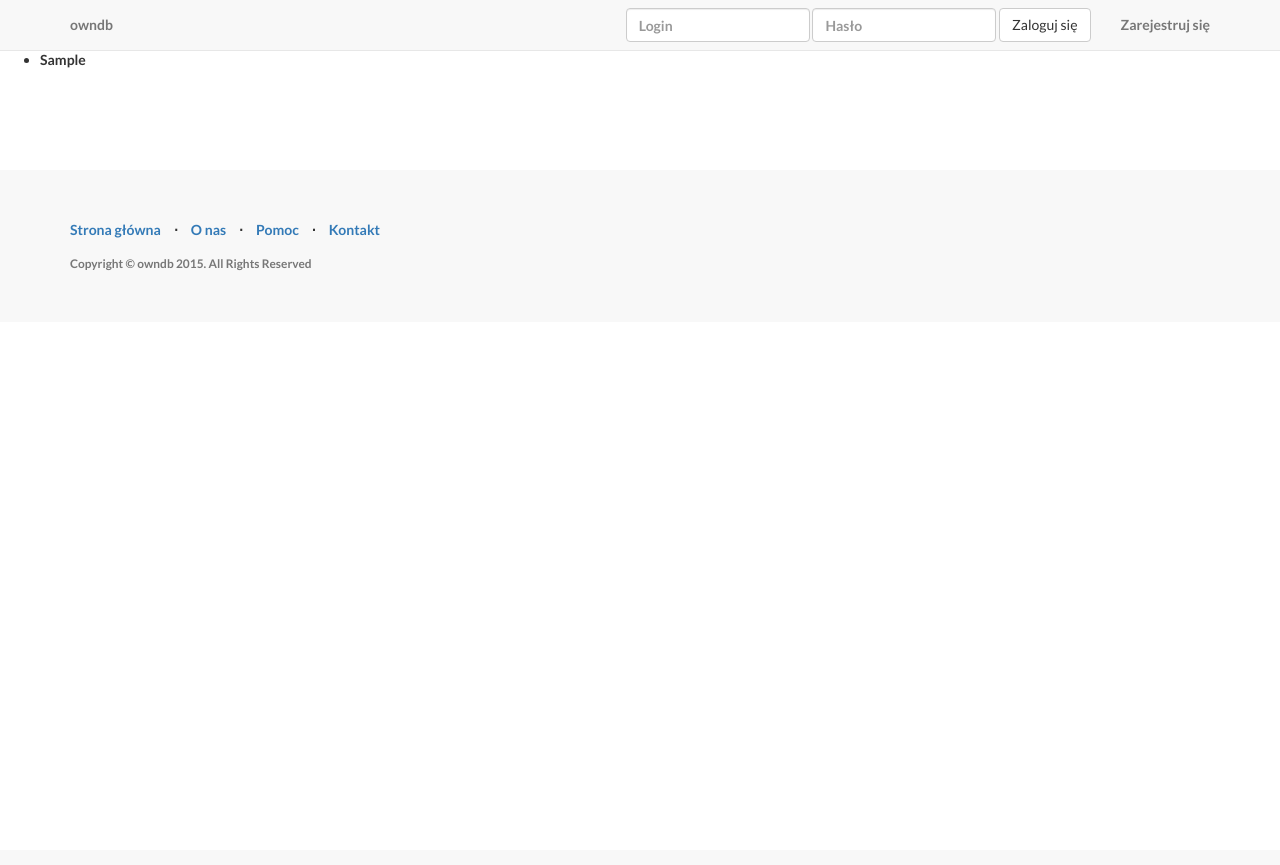
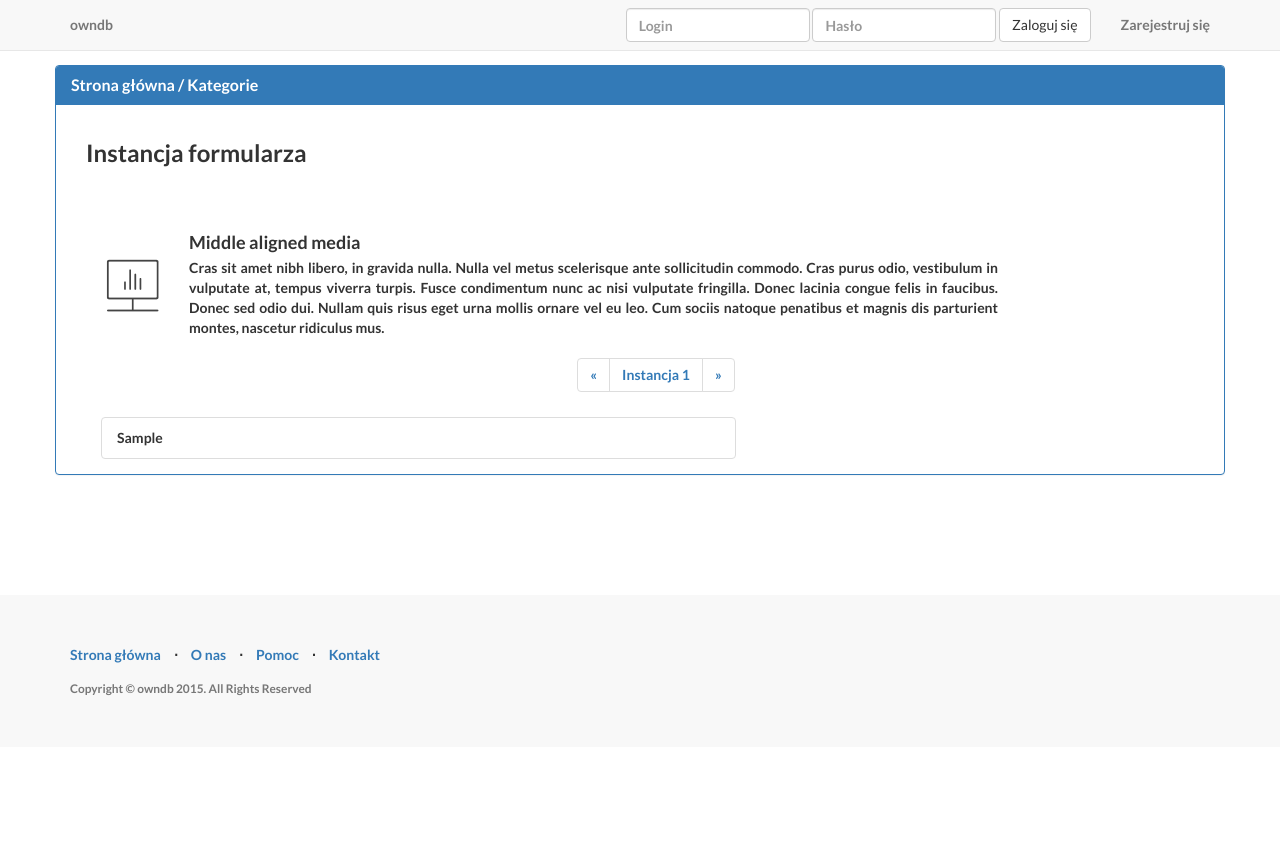
Before and after one commit to kmarud/owndb, a Django app: page /store/1/1/1 in a window 1280 px wide. Before the commit the page ends 271 px from the top, so only its background shows below. Run offline with Django 3.2, Linux system fonts and the light colour scheme; data comes from the database, SQL or seed files in the repository; tables that the repository leaves empty hold one stand-in row (values such as "Sample post"); some libraries are stand-ins or nearby versions.

Commit message:
Added and fixed account and store views.

```diff
--- a/templates/store/forminstance_detail.html
+++ b/templates/store/forminstance_detail.html
@@ -21,13 +21,58 @@
 {% endblock %}
 
 {% block container %}
-    <ul>
-    {% for formfield in formfield_list %}
-        {% if formfield.label %}
-            <li><b>{{ formfield.get_data|instance:forminstance }}</b></li>
-        {% else %}
-            <li>{{ formfield.get_data|instance:forminstance }}</li>
-        {% endif %}
-    {% endfor %}
-    </ul>
+	<div class="container" style="margin-top: 40px">
+	    <div class="row">
+	        <div class="panel panel-primary">
+	            <div class="panel-heading">
+	            	<h3 class="panel-title"><a href="/">Strona główna</a> / <a href="/store">Kategorie</a></h3>
+	             </div>
+	            <div class="panel-body">
+		            <div class="col-lg-3">
+	                        <h3>Instancja formularza</h3>
+	                </div>
+	                <div class="container" style="margin-top: 10%">
+	                	<div class="media" style="margin-right: 20%">
+						 	<div class="media-left media-middle">
+								<a href="#">
+									<img class="media-object" src="{% static "img/web-design.png" %}" alt="..." style="margin: 20px">
+								</a>
+							</div>
+							<div class="media-body" style="text-align: justify">
+								<h4 class="media-heading">Middle aligned media</h4>
+						    		Cras sit amet nibh libero, in gravida nulla. Nulla vel metus scelerisque ante sollicitudin commodo. Cras purus odio, vestibulum in vulputate at, tempus viverra turpis. Fusce condimentum nunc ac nisi vulputate fringilla. Donec lacinia congue felis in faucibus.
+
+									Donec sed odio dui. Nullam quis risus eget urna mollis ornare vel eu leo. Cum sociis natoque penatibus et magnis dis parturient montes, nascetur ridiculus mus.
+						  	</div>
+						</div>
+						<nav style="text-align: center">
+							<ul class="pagination">
+								<li>
+									<a href="#" aria-label="Previous">
+										<span aria-hidden="true">&laquo;</span>
+									</a>
+									</li>
+							    	<li><a href="#">Instancja {{ forminstance.pk }}</a></li>
+							    	<li>
+							     	<a href="#" aria-label="Next">
+						        		<span aria-hidden="true">&raquo;</span>
+						      		</a>
+						    	</li>
+						  		</ul>
+						</nav>
+						<div class="col-md-7">
+							<div>
+									{% for formfield in formfield_list %}
+									<li class="list-group-item">
+										<b>{{ formfield.get_data|instance:forminstance }}</b>
+									</li>
+									{% endfor %}
+								</ul>
+							</div>
+						 </div>
+	                </div>
+	            </div>
+	        </div>
+	    </div>
+	</div>
 {% endblock %}
```
Also changed, not shown: templates/account/account_inactive.html (+14 -2 lines), templates/store/category_list.html (+2 -5 lines), 2 other files.
